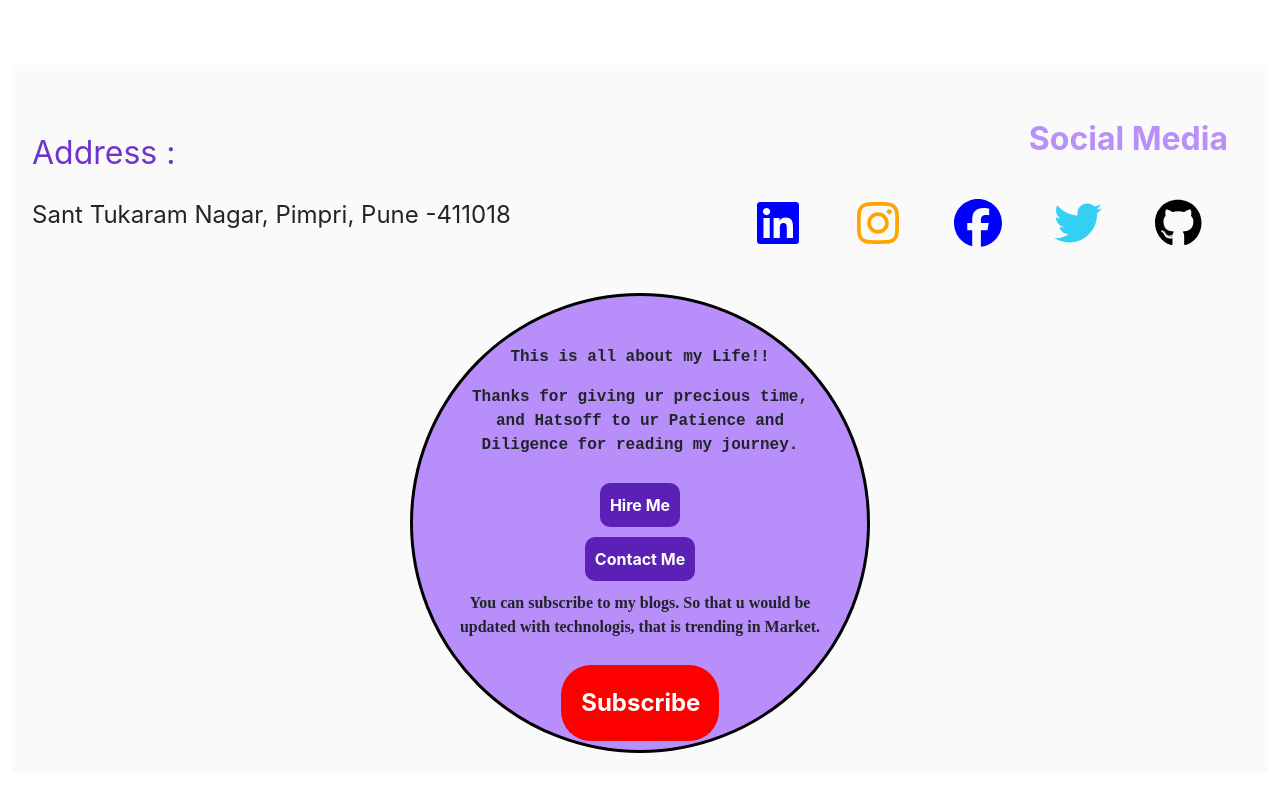
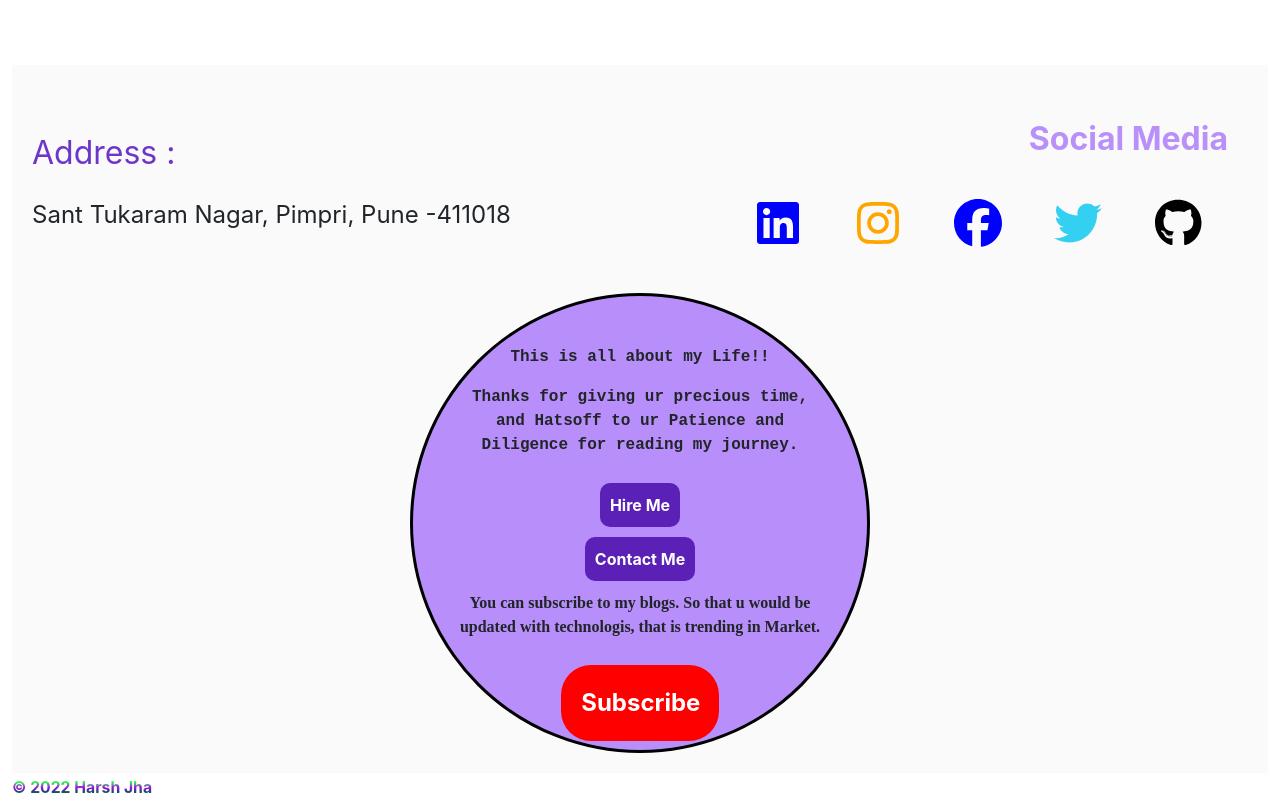
Before and after one commit to mr-Harsh-Kumar-Jha/mr-Harsh-Kumar-Jha.github.io, a React (Create React App) app: page / in a window 1280 px wide. Shown: the part 5694-6494 px from the top of the page. Before the commit the page ends 6467 px from the top, so only its background shows below. Built offline with nearby package versions, Linux system fonts and the light colour scheme.

Commit message:
added copyright

```diff
--- a/src/App.css
+++ b/src/App.css
@@ -337,10 +337,27 @@ color: transparent;
    font-size:x-large;
    margin-top: 20px;
 }
+.copyright{
+   /* width:100%; */
+   /* height:30px; */
+    font-weight: bolder;
+    font-size:large ;
+
+}
+.copyright small span{
+   background: linear-gradient(to top,
+    rgb(239, 243, 7),
+    rgb(1, 84, 92),
+    rgb(177, 7, 239),
+    rgb(33, 244, 78),
+    rgb(241, 198, 118));
+-webkit-background-clip: text;
+color: transparent;
+}
 
 /*---------------------------  footer designing code ends ----------------------- */
 
-@media screen and (min-width:250px) and  (max-width:300px){
+@media screen and (min-width:250px) and  (max-width:299px){
    .container{
       flex-wrap: wrap;
 
@@ -431,9 +448,9 @@ color: transparent;
     .address{
       flex-wrap: wrap;
    }
-    .address span{
-       width:50%;
-    }
+    /* .address span{
+       width:;
+    } */
     .card-group{
       width:unset !important;
     }
--- a/src/components/Footer.js
+++ b/src/components/Footer.js
@@ -1,6 +1,6 @@
 import React from 'react'
 import { FontAwesomeIcon } from '@fortawesome/react-fontawesome'
-import { faLinkedin , faFacebook , faInstagram , faGithub , faTwitter } from '@fortawesome/free-brands-svg-icons';
+import { faLinkedin, faFacebook, faInstagram, faGithub, faTwitter } from '@fortawesome/free-brands-svg-icons';
 
 const Footer = () => {
    return (
@@ -17,34 +17,34 @@ const Footer = () => {
                      <span>Social Media</span>
                      <div className="text2">
                         <a href="https://www.linkedin.com/in/harsh-jha-457707203/" rel="noreferrer"
-                     target="_blank"> <FontAwesomeIcon icon={faLinkedin} className=' linkedInLogo' style={{fontSize:'48px',color:'blue'}} /> {/*<i class='fab fa-linkedin linkedInLogo' style={{fontSize:'48px',color:'blue'}}></i>*/}
+                           target="_blank"> <FontAwesomeIcon icon={faLinkedin} className=' linkedInLogo' style={{ fontSize: '48px', color: 'blue' }} /> {/*<i class='fab fa-linkedin linkedInLogo' style={{fontSize:'48px',color:'blue'}}></i>*/}
                            {/* <img
                         className="linkedInLogo"
                         src="images/iconfinder_Linkedin_social_media_logo_1964405.svg"
                         alt="LinkedInLink" />*/} </a>
                         <a href="https://www.instagram.com/_mr_h_a_r_s_h_j_h_a/" rel="noreferrer"
-                     target="_blank"> <FontAwesomeIcon icon={faInstagram} className=' instagramLogo' style={{fontSize:'48px',color:'orange'}} />
+                           target="_blank"> <FontAwesomeIcon icon={faInstagram} className=' instagramLogo' style={{ fontSize: '48px', color: 'orange' }} />
                            {/*<i class='fab fa-instagram instagramLogo' style={{fontSize:'48px',color:'orange'}}></i>*/}
                            {/* <img
                         className="instagramLogo"
                         src="images/iconfinder_Instagram_social_media_logo_1964411.svg"
                         alt="InstagramLink"/>*/}</a>
                         <a href="https://www.facebook.com/harshkumar.jha.568/" rel="noreferrer"
-                     target="_blank"><FontAwesomeIcon icon={faFacebook} className=' facebookLogo' style={{fontSize:'48px',color:'blue'}} />
+                           target="_blank"><FontAwesomeIcon icon={faFacebook} className=' facebookLogo' style={{ fontSize: '48px', color: 'blue' }} />
                            {/*<i class='fab fa-facebook-f facebookLogo' style={{fontSize:'48px',color:'blue'}}></i>*/}
                            {/* <img
                         className="facebookLogo"
                         src="images/iconfinder_Facebook_social_media_logo_1964400.svg"
                         alt="FacebookLink" />*/} </a>
                         <a href="https://twitter.com/Harshku79928569" rel="noreferrer"
-                     target="_blank"><FontAwesomeIcon icon={faTwitter} className=' twitterLogo' style={{fontSize:'48px',color:'rgb(52 208 242)'}} />
+                           target="_blank"><FontAwesomeIcon icon={faTwitter} className=' twitterLogo' style={{ fontSize: '48px', color: 'rgb(52 208 242)' }} />
                            {/*<i class='fab fa-twitter twitterLogo' style={{fontSize:'48px',color:'rgb(52 208 242)'}}></i>*/}
                            {/* <img
                         className="twitterLogo"
                         src="images/iconfinder_Twitter_social_media_logo_1964397.svg"
                         alt="TwitterLink" />*/}</a>
                         <a href="https://github.com/mr-Harsh-Kumar-Jha" rel="noreferrer"
-                     target="_blank"><FontAwesomeIcon icon={faGithub} className=' githubLogo' style={{fontSize:'48px',color:'black'}} />
+                           target="_blank"><FontAwesomeIcon icon={faGithub} className=' githubLogo' style={{ fontSize: '48px', color: 'black' }} />
                            {/* <i class='fab fa-github-alt githubLogo' style={{fontSize:'48px',color:'black'}}></i> */}
                            {/* <img
                         className="githubLogo"
@@ -84,6 +84,9 @@ const Footer = () => {
                   </div>
                </div>
             </div>
+            <div className="card-footer copyright">
+               <small className="text-muted" ><span>&copy; 2022 Harsh Jha</span></small>
+            </div>
          </footer>
       </>
    )
```
Lines whose indentation alone changed are shown as unchanged.
